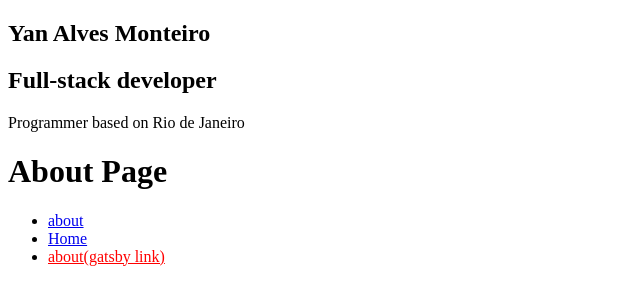
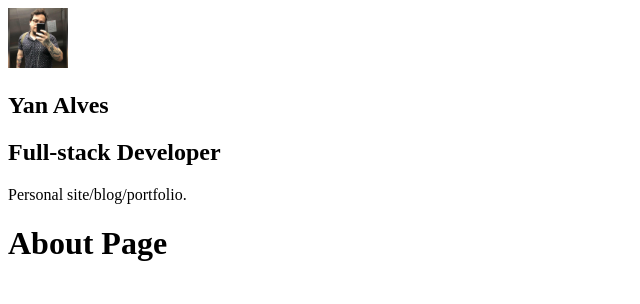
Before and after one commit to yalves/yan-alves, a Gatsby site: page /about in a window 1280 px wide. Shown: the whole page, without its empty margins (0-640 px from the left). Built offline with nearby package versions, Linux system fonts and the light colour scheme; Gatsby itself is replaced by a stand-in of ours.

Commit message:
Creates avatar component

```diff
--- a/gatsby-config.js
+++ b/gatsby-config.js
@@ -1,6 +1,7 @@
 module.exports = {
   siteMetadata: {
     title: `Yan Alves`,
+    position: `Full-stack Developer`,
     description: `Personal site/blog/portfolio.`,
     author: `@yalves`,
   },
--- a/package.json
+++ b/package.json
@@ -28,6 +28,7 @@
   "scripts": {
     "build": "gatsby build",
     "develop": "gatsby develop",
+    "develop:playground": "GATSBY_GRAPHQL_IDE=playground gatsby develop",
     "format": "prettier --write \"**/*.{js,jsx,ts,tsx,json,md}\"",
     "start": "npm run develop",
     "serve": "gatsby serve",
--- /dev/null
+++ b/src/components/Avatar/index.js
@@ -0,0 +1,23 @@
+import React from 'react'
+import { useStaticQuery, graphql } from 'gatsby'
+import Img from 'gatsby-image'
+
+const Avatar = () => {
+  const { avatarImage } = useStaticQuery(
+    graphql`
+      query {
+        avatarImage: file(relativePath: { eq: "avatar.jpg"}) {
+          childImageSharp {
+            fixed(width: 60, height:  60) {
+              ...GatsbyImageSharpFixed_tracedSVG
+            }
+          }
+        }
+      }
+    `
+  )
+
+  return <Img fixed={avatarImage.childImageSharp.fixed} />
+}
+
+export default Avatar
--- a/src/components/Profile/index.js
+++ b/src/components/Profile/index.js
@@ -1,11 +1,35 @@
 import React from 'react'
+import { useStaticQuery, graphql } from 'gatsby'
+import Avatar from '../Avatar'
 
-const Profile = () => (
-  <div className="Profile-wrapper">
-    <h1>Yan Alves Monteiro</h1>
-    <h2>Full-stack developer</h2>
-    <p>Programmer based on Rio de Janeiro</p>
-  </div>
-)
+const Profile = () => {
+  const {
+    site: {
+      siteMetadata: {
+        title,
+        position,
+        description }
+    }
+  } = useStaticQuery(graphql`
+    query MyQuery {
+      site {
+        siteMetadata {
+          title
+          description
+          position
+        }
+      }
+    }
+    `)
+
+  return (
+    <div className="Profile-wrapper">
+      <Avatar />
+      <h1>{title}</h1>
+      <h2>{position}</h2>
+      <p>{description}</p>
+    </div>
+  )
+}
 
 export default Profile
--- a/src/pages/about.js
+++ b/src/pages/about.js
@@ -7,19 +7,6 @@ const AboutPage = () => (
   <Layout>
     <SEO title="About" />
     <h1>About Page</h1>
-    <ul>
-      <li>
-        <a href="/about">about</a>
-      </li>
-      <li>
-        <Link to="/" activeStyle={{ color: 'red' }}>Home</Link>
-      </li>
-      <li>
-        <Link to="/about" activeStyle={{ color: 'red' }}>
-          about(gatsby link)
-        </Link>
-      </li>
-    </ul>
   </Layout>
 )
 
```
Also changed, not shown: src/pages/index.js (+0 -12 lines), src/images/avatar.jpg (added).
